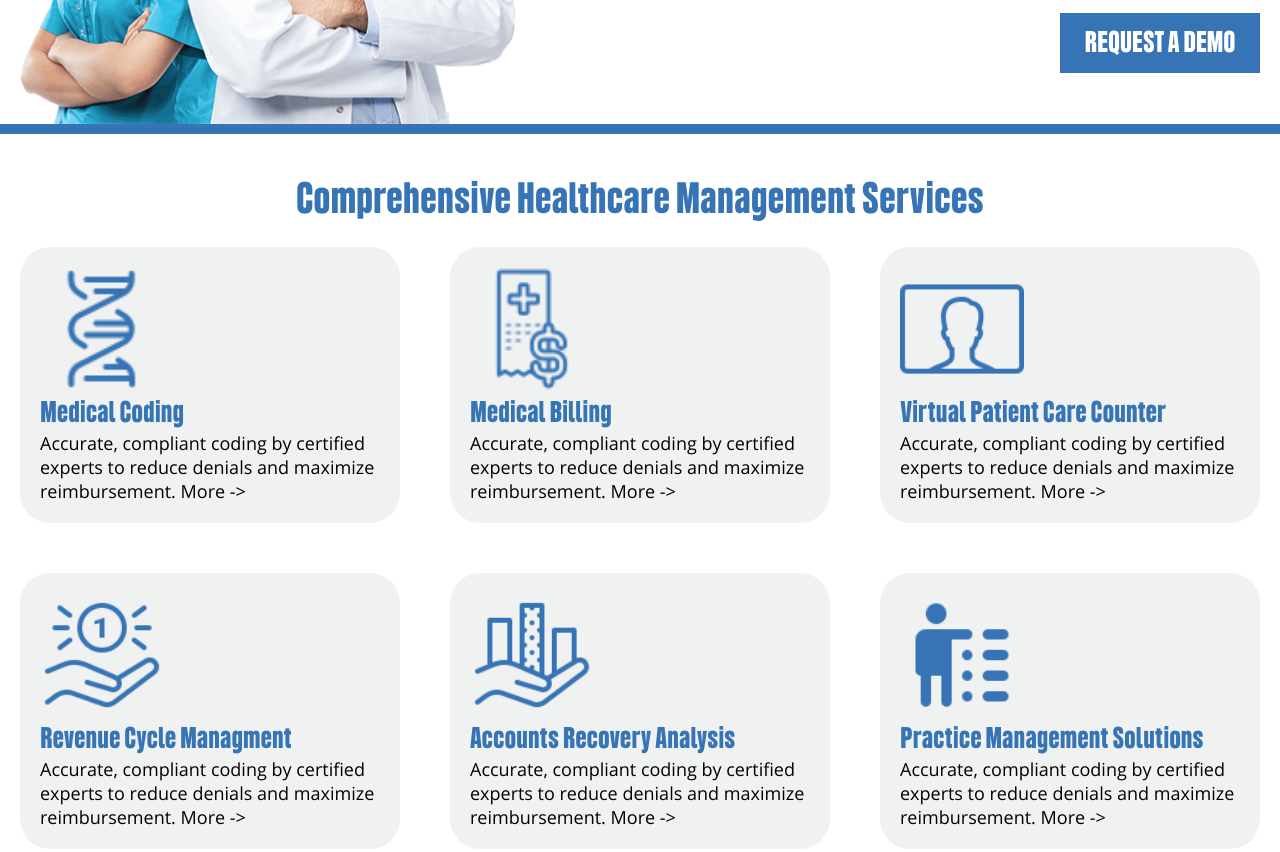
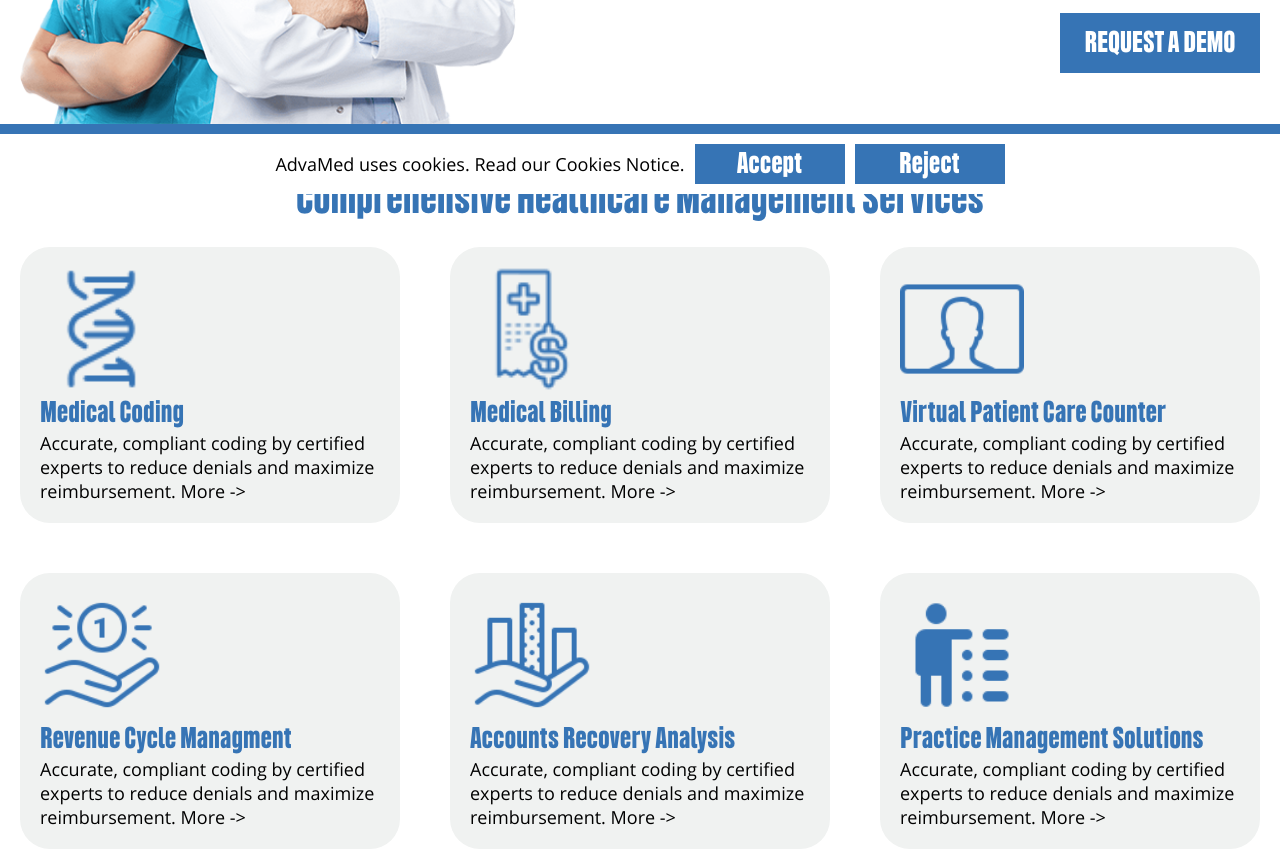
Before and after one commit to iqbalhassan-021/AdvaMed, a plain HTML site: page index.html in a window 1280 px wide. Shown: the part 1136-1988 px from the top of the page. Drawn offline with nearby package versions, Linux system fonts and the light colour scheme.

Commit message:
tweeked a lil bit

```diff
--- a/index.html
+++ b/index.html
@@ -460,7 +460,14 @@
                     </div>
                 </div>
             <!-- footer -->
-    </div>
+             <div class="cookies" id="cookies">
+                <p class="cookies-text">
+                    AdvaMed uses cookies. Read our Cookies Notice.
+                </p>
+                <button class="primary-button" onclick="hideCookies()">Accept</button>
+                <button class="primary-button" onclick="hideCookies()">Reject</button>
+             </div>
+            </div>
 
 
 
@@ -468,5 +475,11 @@
   <script>
     AOS.init();
   </script>
+
+  <script>
+    function hideCookies(){
+        document.getElementById("cookies").style.display = "none";
+    }
+  </script>
 </body>
 </html>
--- a/src/css/main.css
+++ b/src/css/main.css
@@ -293,7 +293,7 @@
     transition: all 0.3s ease-in-out;
     color: #3674b5;
     background-color: white;
-    border: 1px solid #3674b5;
+    border: 3px solid #3674b5;
 }
 .nav-button:hover{
     transition: all 0.3s ease-in-out;
@@ -468,7 +468,7 @@
 
     background-color: #a1e3f9;
 
-    padding: 20px;
+    padding: 10px;
 }
 .socials{
     height: 100%;
@@ -497,3 +497,32 @@
     color: #3674b5;
     cursor: pointer
 }
+.cookies{
+    height: auto;
+    width: 100%;
+
+    display: flex;
+    justify-content: center;
+    align-items: center;
+    flex-direction: row;
+
+    background-color: white;
+    position: sticky;
+    bottom: 0px;
+
+    padding: 10px;
+    z-index: 10;
+
+    transition: all 0.3s ease-in-out;
+}
+.cookies-text{
+    font-family: 'Open Sans', sans-serif;
+    font-size: 18px;
+}
+.cookies button{
+    height: 40px;
+    width: 150px;
+    margin-left: 10px;
+    border: none;
+    cursor: pointer;
+}
```
